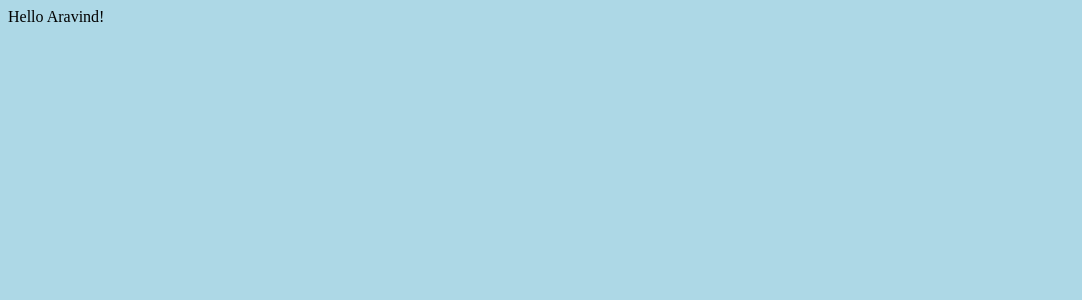
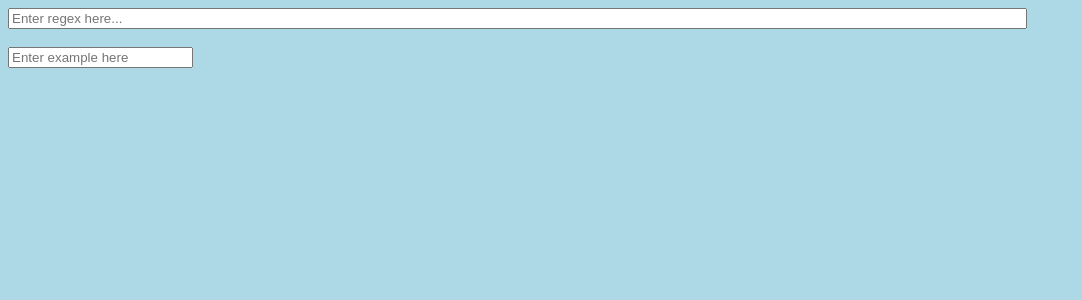
Before and after one commit to AravindVasudev/regex_helper, a Svelte app: page / in a window 1280 px wide. Shown: the top 300 px of the page, without its empty margins (0-1082 px from the left). Built offline with nearby package versions, Linux system fonts and the light colour scheme.

Commit message:
Add initial implementation
This change adds initial working POC for the regex matcher.

```diff
--- a/index.html
+++ b/index.html
@@ -2,7 +2,6 @@
 <html lang="en">
   <head>
     <meta charset="UTF-8" />
-    <link rel="icon" type="image/svg+xml" href="/vite.svg" />
     <meta name="viewport" content="width=device-width, initial-scale=1.0" />
     <title>Regex Helper</title>
   </head>
--- a/src/App.svelte
+++ b/src/App.svelte
@@ -1,10 +1,30 @@
 <script lang="ts">
-let name = "Aravind";
+  let expression = "";
+  let example = "";
+  let examples = 1;
+  let valid = false;
 </script>
 
 <main>
-Hello {name}!
+<input
+  type="text"
+  bind:value={expression}
+  class="expression"
+  placeholder="Enter regex here..." />
+
+  <br />
+
+  {#each Array(examples) as _}
+    <input
+      bind:value={example}
+      placeholder="Enter example here" />
+      {#if example && example.match(expression)}👍{/if}
+  {/each}
 </main>
 
 <style>
+  .expression {
+    display: block;
+    width: 80%;
+  }
 </style>
```
